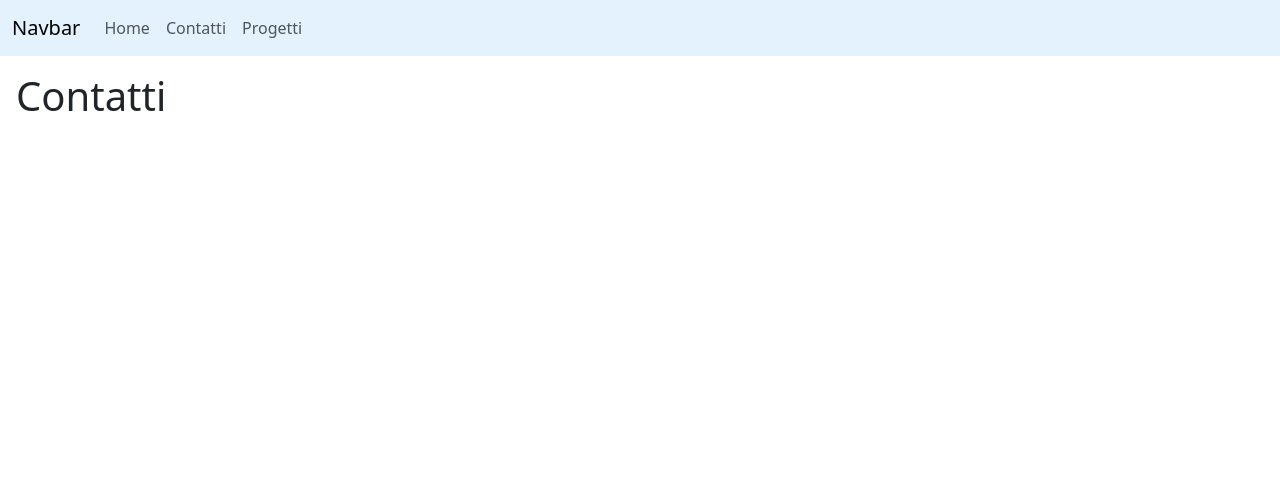
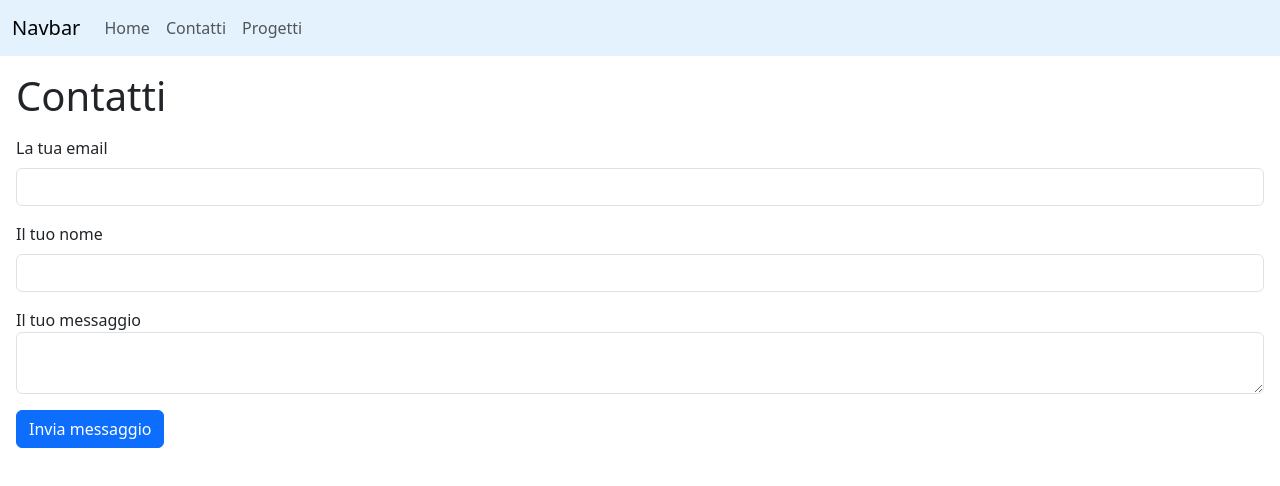
Before and after one commit to alessiogentilezza/vite-boolfolio, a Vue app: page /contatti in a window 1280 px wide. Shown: the top 486 px of the page. Built offline with nearby package versions, Linux system fonts and the light colour scheme.

Commit message:
form contact

```diff
--- /dev/null
+++ b/src/components/ContactForm.vue
@@ -0,0 +1,91 @@
+<template>
+    <div v-if="success" class="alert alert-success" role="alert">
+        Grazie di avermi contattato, ti risponderò entro 48 ore lavorative!
+    </div>
+
+    <form @submit.prevent="sendForm()" class="m-3">
+        <div class="mb-3">
+            <label for="email" class="form-label">La tua email</label>
+            <input type="email" class="form-control" :class="{ 'is-invalid': errors.email }" id="email" v-model="email">
+            <div class="invalid-feedback" v-for="error in errors.email">
+                {{ error }}
+            </div>
+        </div>
+        <div class="mb-3">
+            <label for="name" class="form-label">Il tuo nome</label>
+            <input type="text" class="form-control" :class="{ 'is-invalid': errors.name }" id="name" v-model="name">
+            <div class="invalid-feedback" v-for="error in errors.name">
+                {{ error }}
+            </div>
+        </div>
+        <div class="mb-3">
+            <label for="message">Il tuo messaggio</label>
+            <textarea class="form-control" :class="{ 'is-invalid': errors.message }" id="message"
+                v-model="message"></textarea>
+            <div class="invalid-feedback" v-for="error in errors.message">
+                {{ error }}
+            </div>
+        </div>
+        <button type="submit" class="btn btn-primary" :disabled="sending">
+            {{ sending ? 'Invio in corso...' : 'Invia messaggio' }}
+        </button>
+    </form>
+</template>
+
+
+<script>
+
+import axios from 'axios';
+import { store } from '../store.js';
+
+export default {
+    name: 'ContactForm',
+    data() {
+        return {
+            store,
+            name: '',
+            email: '',
+            message: '',
+            success: false,
+            sending: false,
+            errors: {}
+        }
+    },
+    methods: {
+        sendForm() {
+
+            this.success = false;
+            this.sending = true;
+            this.errors = {};
+
+            const payload = {
+                name: this.name,
+                email: this.email,
+                message: this.message,
+            }
+
+            axios.post(`${this.store.baseUrl}/api/contacts`, payload)
+                .then(response => { //200
+                    console.log(this.response);
+
+                    if (response.data.success) {
+                        //resetto il form
+                        this.name = '';
+                        this.email = '';
+                        this.message = '';
+                        this.success = true;
+                    } else {
+                        this.errors = response.data.errors;
+                        console.log(this.errors);
+                    }
+
+                    this.sending = false;
+
+                }).catch(error => { //>=400
+                    this.sending = false;
+                });
+
+        }
+    }
+}
+</script>s
--- a/src/pages/AppContact.vue
+++ b/src/pages/AppContact.vue
@@ -1,10 +1,19 @@
 <template>
     <h1 class="m-3">Contatti</h1>
+    <ContactForm></ContactForm>
+        <!-- <img v-for="i in 12" :key="i" src="https://picsum.photos/200/300" class="m-1"> -->
 </template>
 
 
 <script>
+
+import ContactForm from '../components/ContactForm.vue';
+
 export default {
-    name: 'AppContact'
+    name: 'AppContact',
+    components: {
+            ContactForm
+        }
+
 }
 </script>
--- a/src/pages/SingleProject.vue
+++ b/src/pages/SingleProject.vue
@@ -23,6 +23,12 @@
                             </router-link>
                         </div>
 
+                        <!-- <div class="d-flex justify-content-end">
+                            <router-link :to="{ name: 'single-project', params: { slug: 'giappone1' } }"
+                                class="badge rounded-pill text-bg-success">
+                                <i class="fa-solid fa-arrow-left"></i>
+                            </router-link>
+                        </div> -->
 
                     </div>
                 </div>
@@ -42,13 +48,17 @@ import { store } from '../store.js';
 
 export default {
     name: 'SingleProject',
+    components: {
+    },
+
     data() {
         return {
             store,
-            project: null
+            project: null,
         }
     },
-    mounted() {
+    methods: {
+        getProject() {
             const slug = this.$route.params.slug;
 
             axios.get(`${this.store.baseUrl}/api/project/${slug}`)
@@ -60,9 +70,23 @@ export default {
                         alert(response.data.error);
                         this.$router.push({ name: 'not-found' });
                     }
+                })
+        }
 
-            });
+    },
+    created() {
+        this.$watch(
+            () => this.$route.params,
+            (toParams, previousParams) => {
+                this.getProject();
+            }
+        )
+    },
 
+    mounted() {
+        this.getProject();
     }
 }
+
+
 </script>
```
Lines whose indentation alone changed are shown as unchanged.
